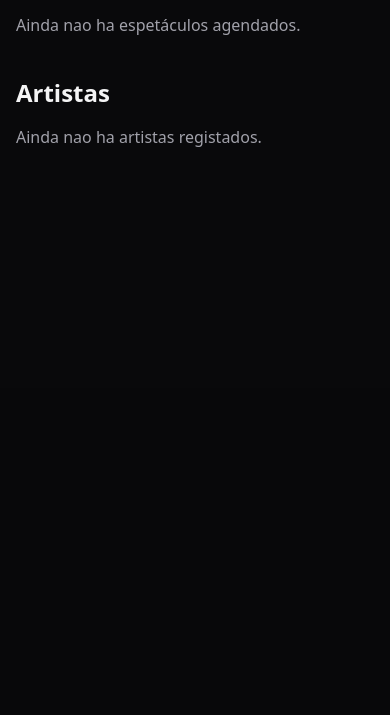
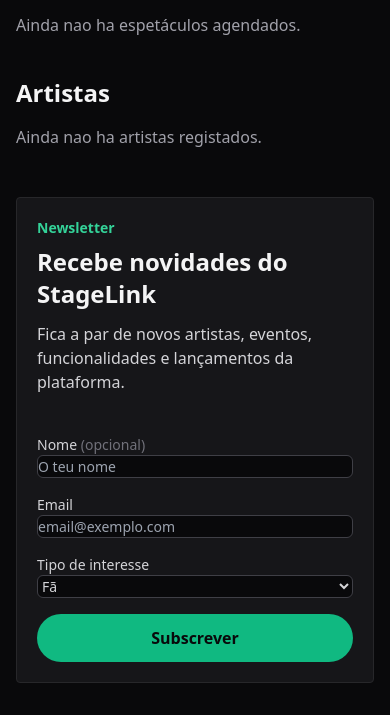
Before and after one commit to lmfcruz61/stagelink, a Django app: page / in a window 390 px wide. Shown: the part 456-1171 px from the top of the page. Before the commit the page ends 603 px from the top, so only its background shows below. Run offline with Django 5.2, Linux system fonts and the light colour scheme; data that the repository does not hold is empty; some libraries are stand-ins or nearby versions.

Commit message:
Add newsletter subscriptions

```diff
--- a/accounts/forms.py
+++ b/accounts/forms.py
@@ -3,7 +3,7 @@ from django.contrib.auth.forms import UserCreationForm
 from django.contrib.auth.models import User
 from django.db import transaction
 
-from .models import Artist, ArtistPhoto, Fan, Organization, OrganizationMember, Profile
+from .models import Artist, ArtistPhoto, Fan, NewsletterSubscriber, Organization, OrganizationMember, Profile
 
 
 class SignUpForm(UserCreationForm):
@@ -190,3 +190,24 @@ class ArtistGalleryUploadForm(forms.Form):
         required=False,
         help_text='Opcional. Sera aplicada a todas as fotos deste envio.',
     )
+
+
+class NewsletterSubscriberForm(forms.ModelForm):
+    class Meta:
+        model = NewsletterSubscriber
+        fields = ('name', 'email', 'interest_type')
+        labels = {
+            'name': 'Nome',
+            'email': 'Email',
+            'interest_type': 'Tipo de interesse',
+        }
+        widgets = {
+            'name': forms.TextInput(attrs={'placeholder': 'O teu nome'}),
+            'email': forms.EmailInput(attrs={'placeholder': 'email@exemplo.com'}),
+        }
+
+    def clean_email(self):
+        email = self.cleaned_data['email'].strip().lower()
+        if NewsletterSubscriber.objects.filter(email__iexact=email).exists():
+            raise forms.ValidationError('Este email ja esta subscrito na newsletter.')
+        return email
--- a/accounts/models.py
+++ b/accounts/models.py
@@ -106,6 +106,31 @@ class Fan(models.Model):
         return self.display_name
 
 
+class NewsletterSubscriber(models.Model):
+    FAN = 'fan'
+    ARTIST = 'artist'
+    BOTH = 'both'
+    INTEREST_CHOICES = (
+        (FAN, 'Fã'),
+        (ARTIST, 'Artista'),
+        (BOTH, 'Ambos'),
+    )
+
+    name = models.CharField(max_length=120, blank=True)
+    email = models.EmailField(unique=True)
+    interest_type = models.CharField(max_length=20, choices=INTEREST_CHOICES, default=FAN)
+    subscribed_at = models.DateTimeField(auto_now_add=True)
+    is_active = models.BooleanField(default=True)
+
+    class Meta:
+        ordering = ['-subscribed_at']
+        verbose_name = 'Subscritor da newsletter'
+        verbose_name_plural = 'Subscritores da newsletter'
+
+    def __str__(self):
+        return self.email
+
+
 class SiteAppearance(models.Model):
     name = models.CharField(max_length=80, default='StageLink')
     logo = models.ImageField(
--- a/streams/views.py
+++ b/streams/views.py
@@ -10,6 +10,7 @@ from accounts.forms import (
     ArtistGalleryUploadForm,
     ArtistProfileForm,
     ManagedArtistForm,
+    NewsletterSubscriberForm,
     OrganizationForm,
     OrganizationMemberForm,
 )
@@ -23,6 +24,16 @@ from .models import LiveStream
 def home(request):
     now = timezone.now()
     query = request.GET.get('q', '').strip()
+    newsletter_form = NewsletterSubscriberForm()
+
+    if request.method == 'POST' and request.POST.get('newsletter_submit'):
+        newsletter_form = NewsletterSubscriberForm(request.POST)
+        if newsletter_form.is_valid():
+            newsletter_form.save()
+            messages.success(request, 'Subscricao efetuada com sucesso. Obrigado pelo interesse no StageLink!')
+            return redirect('streams:home')
+        messages.warning(request, 'Nao foi possivel subscrever a newsletter. Confirma os dados abaixo.')
+
     visible_streams_filter = Q(is_active=True) | Q(scheduled_at__gte=now)
     visible_artist_streams = Prefetch(
         'streams',
@@ -92,6 +103,7 @@ def home(request):
         'concert_streams': concert_streams,
         'favorite_artists': favorite_artists,
         'favorite_artist_ids': favorite_artist_ids,
+        'newsletter_form': newsletter_form,
         'search_query': query,
     })
 
--- a/templates/streams/home.html
+++ b/templates/streams/home.html
@@ -233,6 +233,42 @@
   </div>
 </section>
 
+<section class="mt-12 rounded border border-zinc-800 bg-zinc-900/90 p-5 md:p-6">
+  <div class="grid gap-6 lg:grid-cols-[1fr_420px] lg:items-start">
+    <div>
+      <p class="text-sm font-semibold text-emerald-400">Newsletter</p>
+      <h2 class="mt-2 text-2xl font-semibold">Recebe novidades do StageLink</h2>
+      <p class="mt-3 max-w-2xl text-zinc-300">Fica a par de novos artistas, eventos, funcionalidades e lançamentos da plataforma.</p>
+    </div>
+    <form method="post" class="space-y-4">
+      {% csrf_token %}
+      <input type="hidden" name="newsletter_submit" value="1">
+      <label>
+        <span>Nome <span class="text-zinc-500">(opcional)</span></span>
+        {{ newsletter_form.name }}
+        {% for error in newsletter_form.name.errors %}
+          <span class="mt-1 block text-sm text-red-300">{{ error }}</span>
+        {% endfor %}
+      </label>
+      <label>
+        <span>Email</span>
+        {{ newsletter_form.email }}
+        {% for error in newsletter_form.email.errors %}
+          <span class="mt-1 block text-sm text-red-300">{{ error }}</span>
+        {% endfor %}
+      </label>
+      <label>
+        <span>Tipo de interesse</span>
+        {{ newsletter_form.interest_type }}
+        {% for error in newsletter_form.interest_type.errors %}
+          <span class="mt-1 block text-sm text-red-300">{{ error }}</span>
+        {% endfor %}
+      </label>
+      <button class="sl-primary w-full" type="submit">Subscrever</button>
+    </form>
+  </div>
+</section>
+
 {% if user.is_authenticated and user.fan_profile %}
   <script>
     const fanGuide = document.querySelector('#fan-guide');
```
Also changed, not shown: accounts/admin.py (+39 -1 lines), accounts/migrations/0012_newslettersubscriber.py (added).
